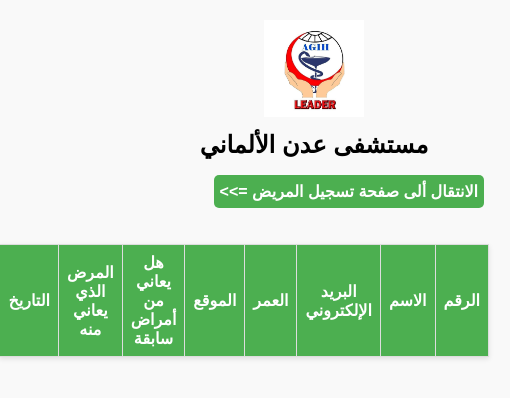
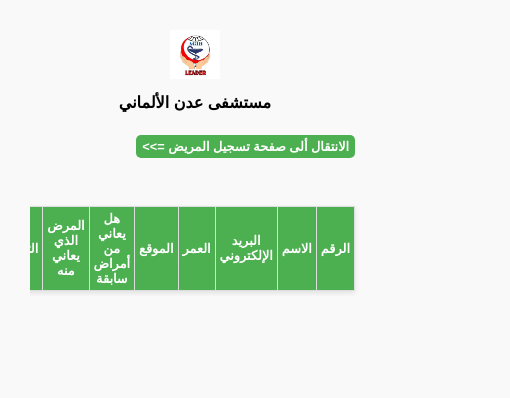
Before and after one commit to abdullahNabilSalem/hospital, a plain HTML site: page TableOfInfo.html in a window 390 px wide. Shown: the whole page, 510 px wide, since content can reach past the window. Drawn offline with Linux system fonts and the light colour scheme.

Commit message:
Add files via upload

```diff
--- a/TableOfInfo.html
+++ b/TableOfInfo.html
@@ -19,16 +19,27 @@
         }
 
         img {
-            width: 100px;
+            width: 80px;
             height: auto;
+        }
+
+        .header {
+            font-size: 1.5em;
+            font-weight: bold;
+            margin-top: 10px;
+        }
+
+        .table-container {
+            overflow-x: auto;
+            margin-top: 20px;
         }
 
         table {
             width: 100%;
             border-collapse: collapse;
-            margin-top: 20px;
             background-color: #ffffff;
             box-shadow: 0 2px 5px rgba(0, 0, 0, 0.1);
+            min-width: 600px;
         }
 
         th,
@@ -51,10 +62,77 @@
             background-color: #ddd;
         }
 
-        .header {
-            font-size: 24px;
+        .button-container {
+            text-align: right;
+            padding: 5px 5px;
+        }
+
+        a {
+            background-color: #4caf50;
+            color: #fff;
+            text-decoration: none;
+            padding: 8px 12px;
+            border-radius: 5px;
             font-weight: bold;
-            margin-top: 10px;
+            display: inline-block;
+        }
+
+        @media (max-width: 768px) {
+            body {
+                padding: 10px;
+            }
+
+            img {
+                width: 60px;
+            }
+
+            .header {
+                font-size: 1.2em;
+            }
+
+            table {
+                font-size: 0.9em;
+            }
+
+            th,
+            td {
+                padding: 6px;
+            }
+
+            a {
+                padding: 6px 8px;
+                font-size: 0.9em;
+            }
+        }
+
+        @media (max-width: 480px) {
+            .header {
+                font-size: 1em;
+            }
+
+            img {
+                width: 50px;
+            }
+
+            table {
+                width: 100%;
+                min-width: unset;
+                font-size: 0.8em;
+            }
+
+            th,
+            td {
+                padding: 4px;
+            }
+
+            a {
+                padding: 4px 6px;
+                font-size: 0.8em;
+            }
+
+            .table-container {
+                padding: 5px;
+            }
         }
     </style>
 </head>
@@ -66,13 +144,11 @@
             <div class="header">مستشفى عدن الألماني</div>
         </div>
         <br>
-        <div style="text-align: right;padding: 5px 5px;">
-            <a style="background-color: #4caf50;color: #fff;text-decoration: none;padding: 8px 6px;border-radius: 5px;font-weight: bold;"
-                href="index.html">
-                الانتقال ألى صفحة تسجيل المريض =>> </a>
+        <div class="button-container">
+            <a href="index.html">الانتقال ألى صفحة تسجيل المريض =>> </a>
         </div>
         <br>
-        <div name="TableInfo">
+        <div class="table-container" name="TableInfo">
             <table>
                 <thead>
                     <tr>
```
Also changed, not shown: index.html (+52 -0 lines).
